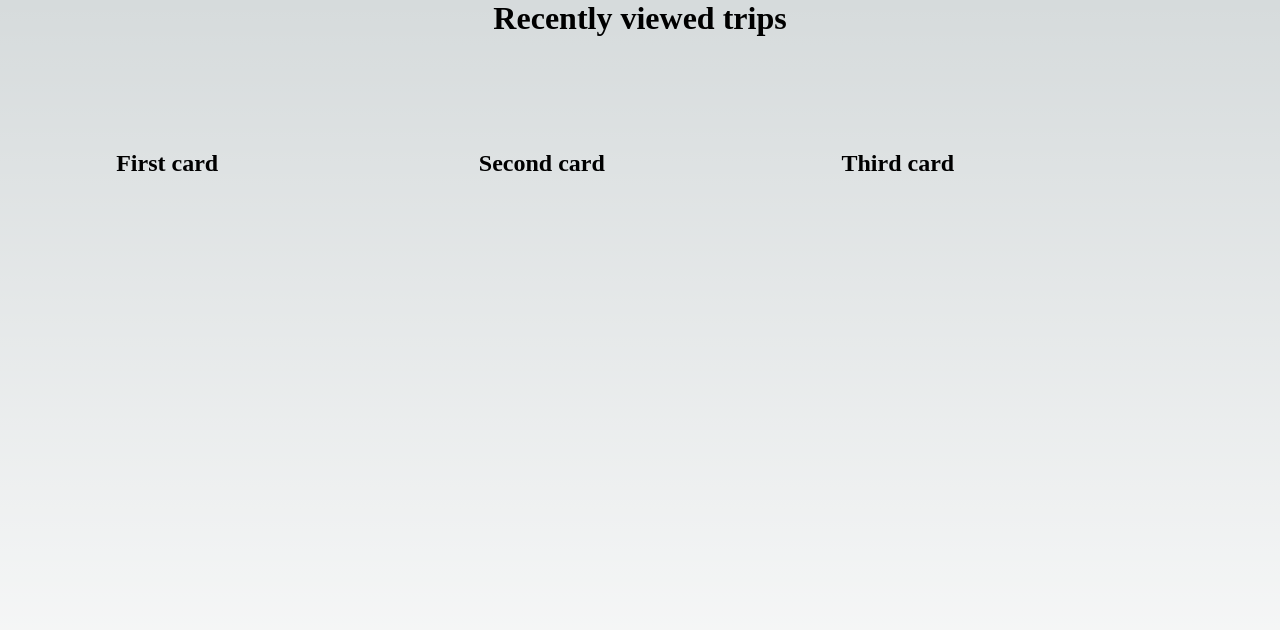
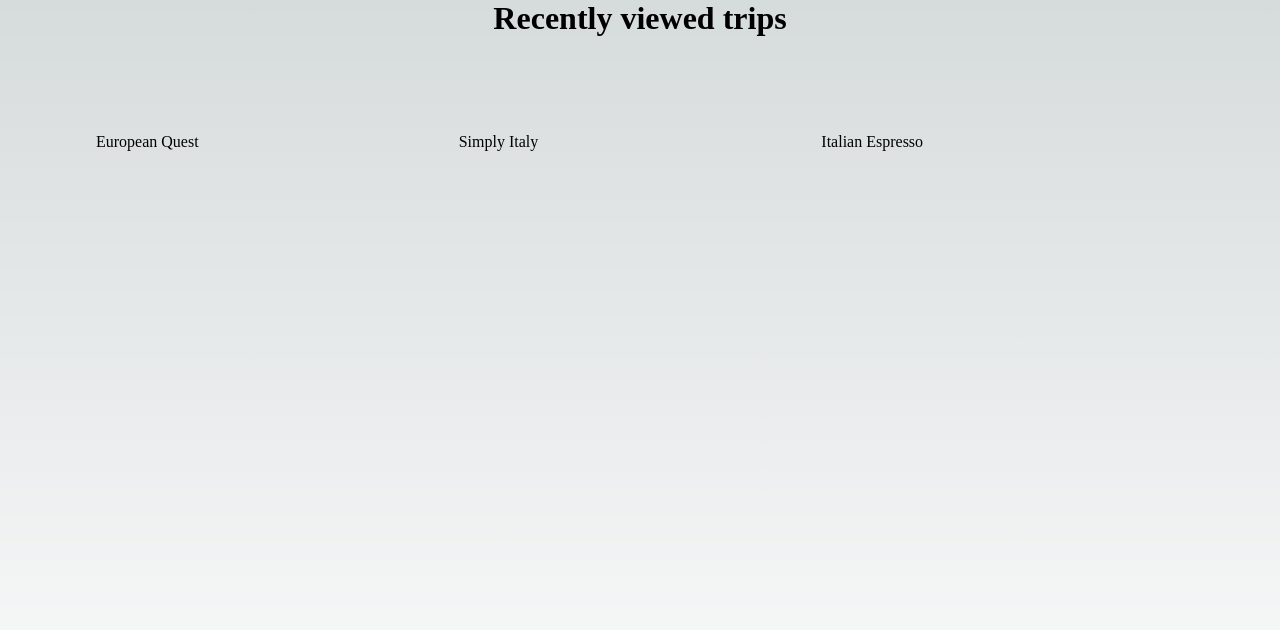
Before and after one commit to tomaszporeba/recently-viewed-trips, a Next.js app: page / in a window 1280 px wide. Shown: the top 630 px of the page. Built offline with nearby package versions, Linux system fonts and the light colour scheme.

Commit message:
add cards api, add cards components

```diff
--- /dev/null
+++ b/mocks/cardsMock.ts
@@ -0,0 +1,39 @@
+export interface Cards {
+    id: number;
+    title: string;
+    rating: string;
+    price: string;
+    promoPrice: string;
+    countriesCount: number;
+    days: number;
+    image: string;
+}
+
+export const cards: Cards[] = [{
+    id: 1,
+    title: 'European Quest',
+    rating: '4.6',
+    promoPrice: '2.877',
+    price: '3.385',
+    countriesCount: 11,
+    days: 25,
+    image: ''
+},{
+    id: 2,
+    title: 'Simply Italy',
+    rating: '4.4',
+    promoPrice: '1.832',
+    price: '2.155',
+    countriesCount: 2,
+    days: 15,
+    image: ''
+},{
+    id: 3,
+    title: 'Italian Espresso',
+    rating: '4.5',
+    promoPrice: '1.245',
+    price: '1.465',
+    countriesCount: 1,
+    days: 10,
+    image: ''
+}]
--- /dev/null
+++ b/pages/api/cards.ts
@@ -0,0 +1,9 @@
+import type { NextApiRequest, NextApiResponse } from 'next'
+import { Cards, cards } from '../../mocks/cardsMock';
+
+export default function handler(
+    req: NextApiRequest,
+    res: NextApiResponse<Cards[]>
+) {
+    res.status(200).json(cards)
+}
--- a/pages/index.tsx
+++ b/pages/index.tsx
@@ -1,16 +1,32 @@
 import Head from 'next/head'
 import styles from '../styles/Home.module.css'
 import Cards from '../src/components/Cards';
+import { Cards as CardsInterface } from '../mocks/cardsMock';
+import { GetStaticProps } from 'next';
 
-export default function Home() {
+interface Props {
+    cards: CardsInterface[];
+}
+
+export default function Home({ cards }: Props) {
   return (
     <>
       <Head>
         <title>Travcorp Poland Interview Task - Homepage</title>
       </Head>
       <main className={styles.main}>
-          <Cards/>
+          <Cards cards={cards}/>
       </main>
     </>
   )
 }
+
+export const getStaticProps: GetStaticProps = async () => {
+    const response = await fetch('http://localhost:3000/api/cards')
+    const cards = await response.json();
+    return {
+        props: {
+            cards
+        },
+    }
+}
--- /dev/null
+++ b/src/components/CardItem.tsx
@@ -0,0 +1,13 @@
+import React from 'react';
+import styles from '../../styles/CardItem.module.css'
+import { Cards } from '../../mocks/cardsMock';
+
+function Cards(card: Cards): JSX.Element {
+    return (
+        <div className={styles.grid}>
+            {card.title}
+        </div>
+    );
+}
+
+export default Cards;
--- a/src/components/Cards.tsx
+++ b/src/components/Cards.tsx
@@ -1,12 +1,12 @@
 import React from 'react';
 import styles from '../../styles/Cards.module.css'
+import { Cards } from '../../mocks/cardsMock';
+import CardItem from './CardItem';
 
-function Cards(): JSX.Element {
+function Cards({ cards }: { cards: Cards[]}): JSX.Element {
     return (
         <div className={styles.grid}>
-            <a className={styles.card}><h2>First card</h2></a>
-            <a className={styles.card}><h2>Second card</h2></a>
-            <a className={styles.card}><h2>Third card</h2></a>
+            { cards.map(CardItem)}
         </div>
     );
 }
```
Also changed, not shown: styles/CardItem.module.css (added).
